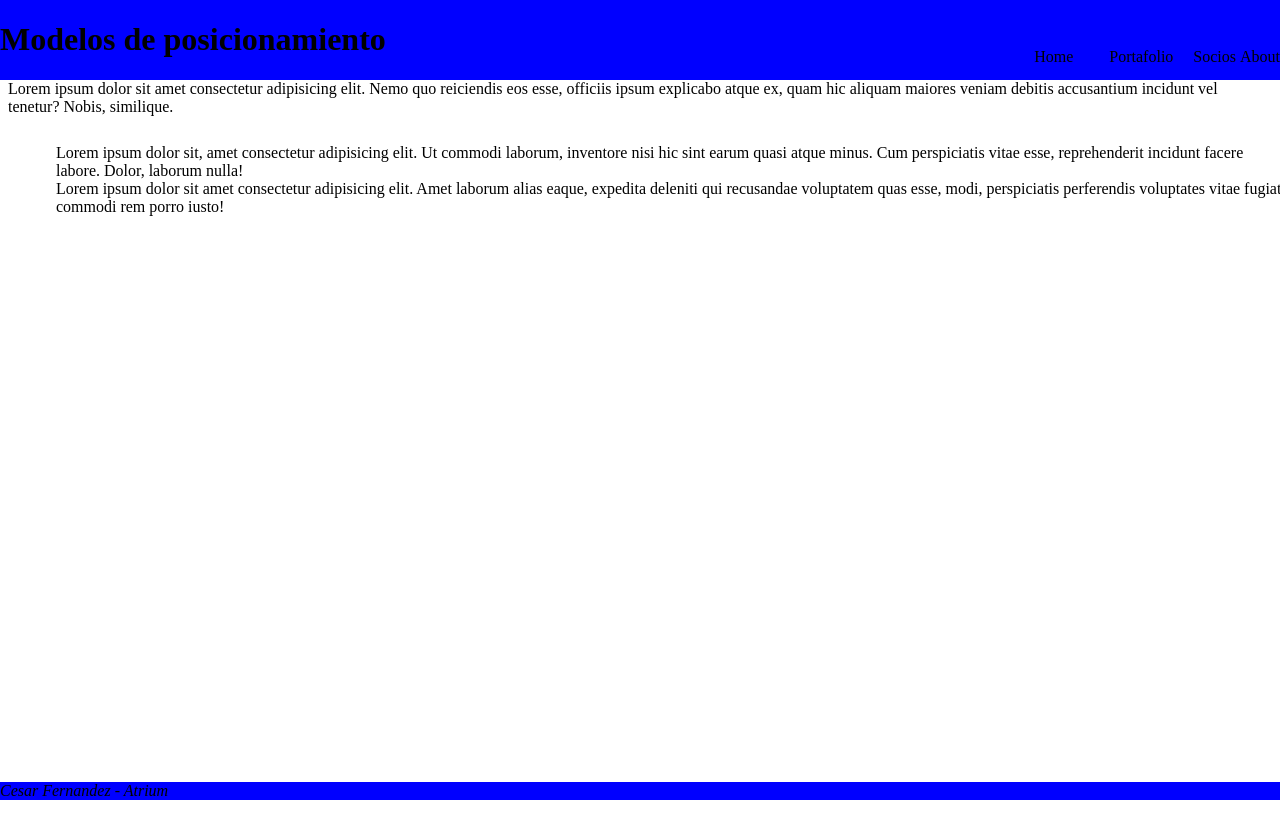
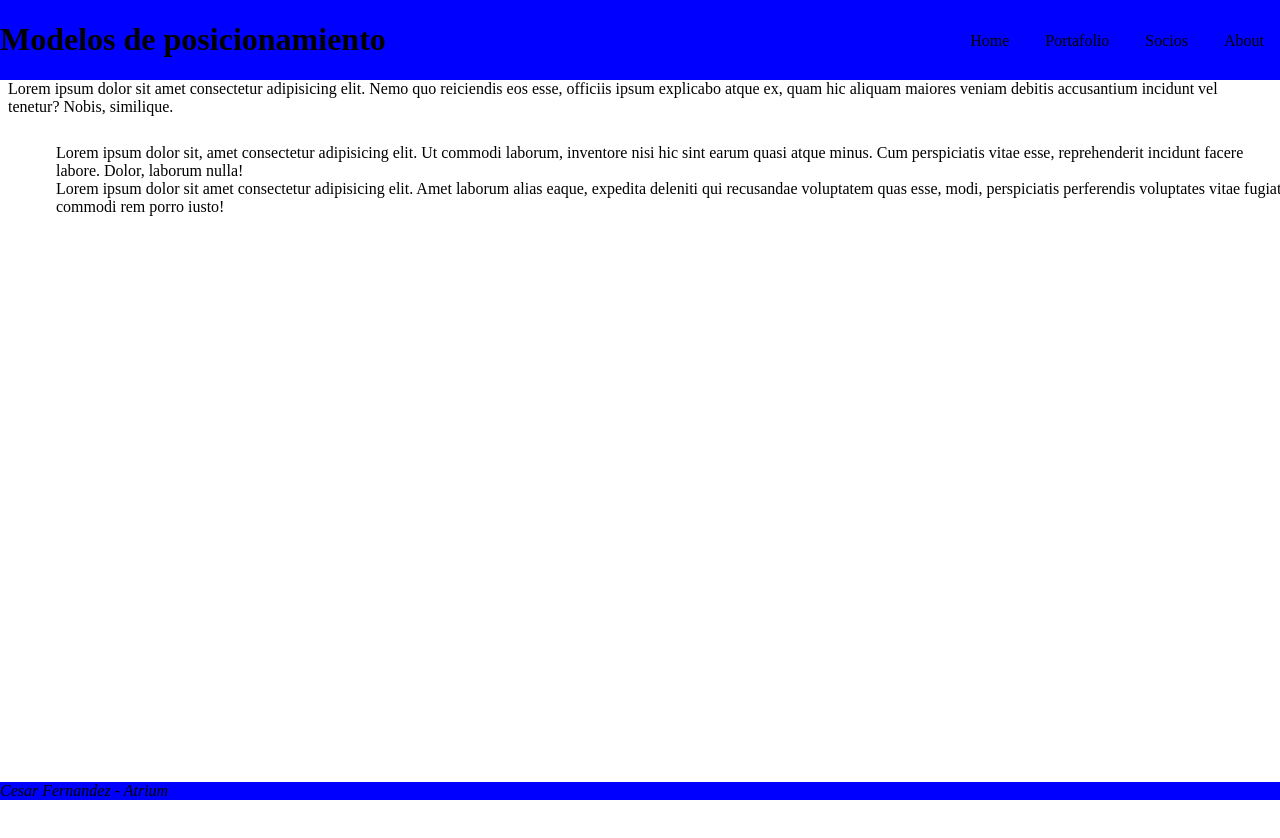
Before and after one commit to fernandezcg/ATRIUM, a website: page positions.html in a window 1280 px wide. Shown: the top 838 px of the page. Drawn offline with Linux system fonts and the light colour scheme.

Commit message:
positions

```diff
--- a/css/positions.css
+++ b/css/positions.css
@@ -1,3 +1,7 @@
+*, *::after, *::before {
+    box-sizing: border-box
+}
+
 .container {
     margin-top: 5rem;
     position: relative;
--- a/positions.html
+++ b/positions.html
@@ -14,8 +14,8 @@
             <ol>
                 <li><a href="#">Home</a></li>
                 <li><a href="#">Portafolio</a></li>
-                <li><a href="#"></a>Socios</li>
-                <li><a href="#"></a>About</li>
+                <li><a href="#">Socios</a></li>
+                <li><a href="#">About</a></li>
             </ol>
         </nav>
     </header>
```
